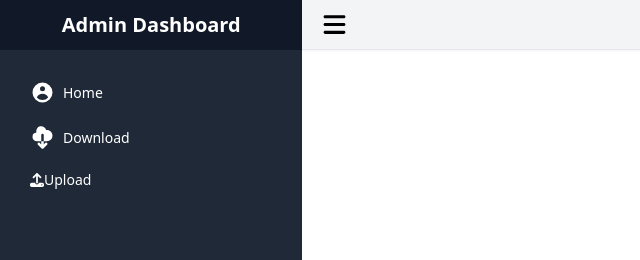
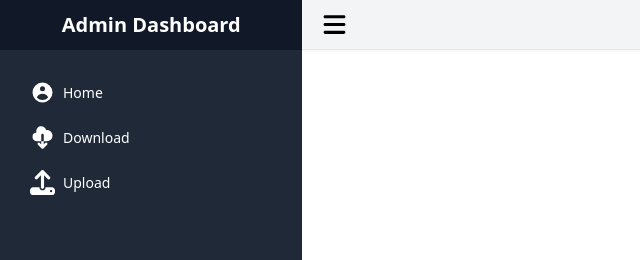
Before and after one commit to GuilhermeMarques1/business-base, a Vue app in the folder frontend/: page / in a window 1280 px wide. Shown: the top 260 px of the page, without its empty margins (0-640 px from the left). Built offline with nearby package versions, Linux system fonts and the light colour scheme.

Commit message:
refactor: Add icons for sidebar

```diff
--- a/frontend/src/components/SideBar.vue
+++ b/frontend/src/components/SideBar.vue
@@ -1,3 +1,9 @@
+<script setup lang="ts">
+import IconDownload from './icons/IconDownload.vue'
+import IconHome from './icons/IconHome.vue'
+import IconUpload from './icons/IconUpload.vue'
+</script>
+
 <template>
   <div class="w-[400px] h-full bg-gray-200 text-white">
     <div class="h-[50px] bg-gray-900 flex justify-center items-center">
@@ -9,50 +15,21 @@
           to="/home"
           class="inline-flex relative items-center py-[10px] px-[10px] w-full text-sm font-medium rounded-md border-gray-200 hover:bg-gray-200 hover:text-gray-800 transition duration-400 ease-in-out"
         >
-          <svg
-            aria-hidden="true"
-            class="mr-2 w-[25px] h-[25px] fill-current"
-            fill="currentColor"
-            viewBox="0 0 20 20"
-            xmlns="http://www.w3.org/2000/svg"
-          >
-            <path
-              fill-rule="evenodd"
-              d="M18 10a8 8 0 11-16 0 8 8 0 0116 0zm-6-3a2 2 0 11-4 0 2 2 0 014 0zm-2 4a5 5 0 00-4.546 2.916A5.986 5.986 0 0010 16a5.986 5.986 0 004.546-2.084A5 5 0 0010 11z"
-              clip-rule="evenodd"
-            ></path>
-          </svg>
+          <IconHome />
           Home
         </router-link>
         <router-link
           to="/download"
           class="inline-flex relative items-center py-[10px] px-[10px] w-full text-sm font-medium rounded-md rounded-b-lg hover:bg-gray-300 hover:text-gray-800 transition duration-400 ease-in-out"
         >
-          <svg
-            aria-hidden="true"
-            class="mr-2 w-[25px] h-[25px] fill-current"
-            fill="currentColor"
-            viewBox="0 0 20 20"
-            xmlns="http://www.w3.org/2000/svg"
-          >
-            <path
-              fill-rule="evenodd"
-              d="M2 9.5A3.5 3.5 0 005.5 13H9v2.586l-1.293-1.293a1 1 0 00-1.414 1.414l3 3a1 1 0 001.414 0l3-3a1 1 0 00-1.414-1.414L11 15.586V13h2.5a4.5 4.5 0 10-.616-8.958 4.002 4.002 0 10-7.753 1.977A3.5 3.5 0 002 9.5zm9 3.5H9V8a1 1 0 012 0v5z"
-              clip-rule="evenodd"
-            ></path>
-          </svg>
+          <IconDownload />
           Download
         </router-link>
         <router-link
           to="/download"
           class="inline-flex relative items-center py-[10px] px-[10px] w-full text-sm font-medium rounded-md rounded-b-lg hover:bg-gray-300 hover:text-gray-800 transition duration-400 ease-in-out"
         >
-          <svg xmlns="http://www.w3.org/2000/svg" height="14" width="14" viewBox="0 0 512 512">
-            <path
-              fill="#ffffff"
-              d="M288 109.3V352c0 17.7-14.3 32-32 32s-32-14.3-32-32V109.3l-73.4 73.4c-12.5 12.5-32.8 12.5-45.3 0s-12.5-32.8 0-45.3l128-128c12.5-12.5 32.8-12.5 45.3 0l128 128c12.5 12.5 12.5 32.8 0 45.3s-32.8 12.5-45.3 0L288 109.3zM64 352H192c0 35.3 28.7 64 64 64s64-28.7 64-64H448c35.3 0 64 28.7 64 64v32c0 35.3-28.7 64-64 64H64c-35.3 0-64-28.7-64-64V416c0-35.3 28.7-64 64-64zM432 456a24 24 0 1 0 0-48 24 24 0 1 0 0 48z"
-            />
-          </svg>
+          <IconUpload />
           Upload
         </router-link>
       </div>
--- /dev/null
+++ b/frontend/src/components/icons/IconDownload.vue
@@ -0,0 +1,15 @@
+<template>
+  <svg
+    aria-hidden="true"
+    class="mr-2 w-[25px] h-[25px] fill-current"
+    fill="currentColor"
+    viewBox="0 0 20 20"
+    xmlns="http://www.w3.org/2000/svg"
+  >
+    <path
+      fill-rule="evenodd"
+      d="M2 9.5A3.5 3.5 0 005.5 13H9v2.586l-1.293-1.293a1 1 0 00-1.414 1.414l3 3a1 1 0 001.414 0l3-3a1 1 0 00-1.414-1.414L11 15.586V13h2.5a4.5 4.5 0 10-.616-8.958 4.002 4.002 0 10-7.753 1.977A3.5 3.5 0 002 9.5zm9 3.5H9V8a1 1 0 012 0v5z"
+      clip-rule="evenodd"
+    ></path>
+  </svg>
+</template>
--- /dev/null
+++ b/frontend/src/components/icons/IconHome.vue
@@ -0,0 +1,15 @@
+<template>
+  <svg
+    aria-hidden="true"
+    class="mr-2 w-[25px] h-[25px] fill-current"
+    fill="currentColor"
+    viewBox="0 0 20 20"
+    xmlns="http://www.w3.org/2000/svg"
+  >
+    <path
+      fill-rule="evenodd"
+      d="M18 10a8 8 0 11-16 0 8 8 0 0116 0zm-6-3a2 2 0 11-4 0 2 2 0 014 0zm-2 4a5 5 0 00-4.546 2.916A5.986 5.986 0 0010 16a5.986 5.986 0 004.546-2.084A5 5 0 0010 11z"
+      clip-rule="evenodd"
+    ></path>
+  </svg>
+</template>
--- /dev/null
+++ b/frontend/src/components/icons/IconUpload.vue
@@ -0,0 +1,15 @@
+<template>
+  <svg
+    aria-hidden="true"
+    class="mr-2 w-[25px] h-[25px] fill-current"
+    xmlns="http://www.w3.org/2000/svg"
+    height="14"
+    width="14"
+    viewBox="0 0 512 512"
+  >
+    <path
+      fill="#ffffff"
+      d="M288 109.3V352c0 17.7-14.3 32-32 32s-32-14.3-32-32V109.3l-73.4 73.4c-12.5 12.5-32.8 12.5-45.3 0s-12.5-32.8 0-45.3l128-128c12.5-12.5 32.8-12.5 45.3 0l128 128c12.5 12.5 12.5 32.8 0 45.3s-32.8 12.5-45.3 0L288 109.3zM64 352H192c0 35.3 28.7 64 64 64s64-28.7 64-64H448c35.3 0 64 28.7 64 64v32c0 35.3-28.7 64-64 64H64c-35.3 0-64-28.7-64-64V416c0-35.3 28.7-64 64-64zM432 456a24 24 0 1 0 0-48 24 24 0 1 0 0 48z"
+    />
+  </svg>
+</template>
```
